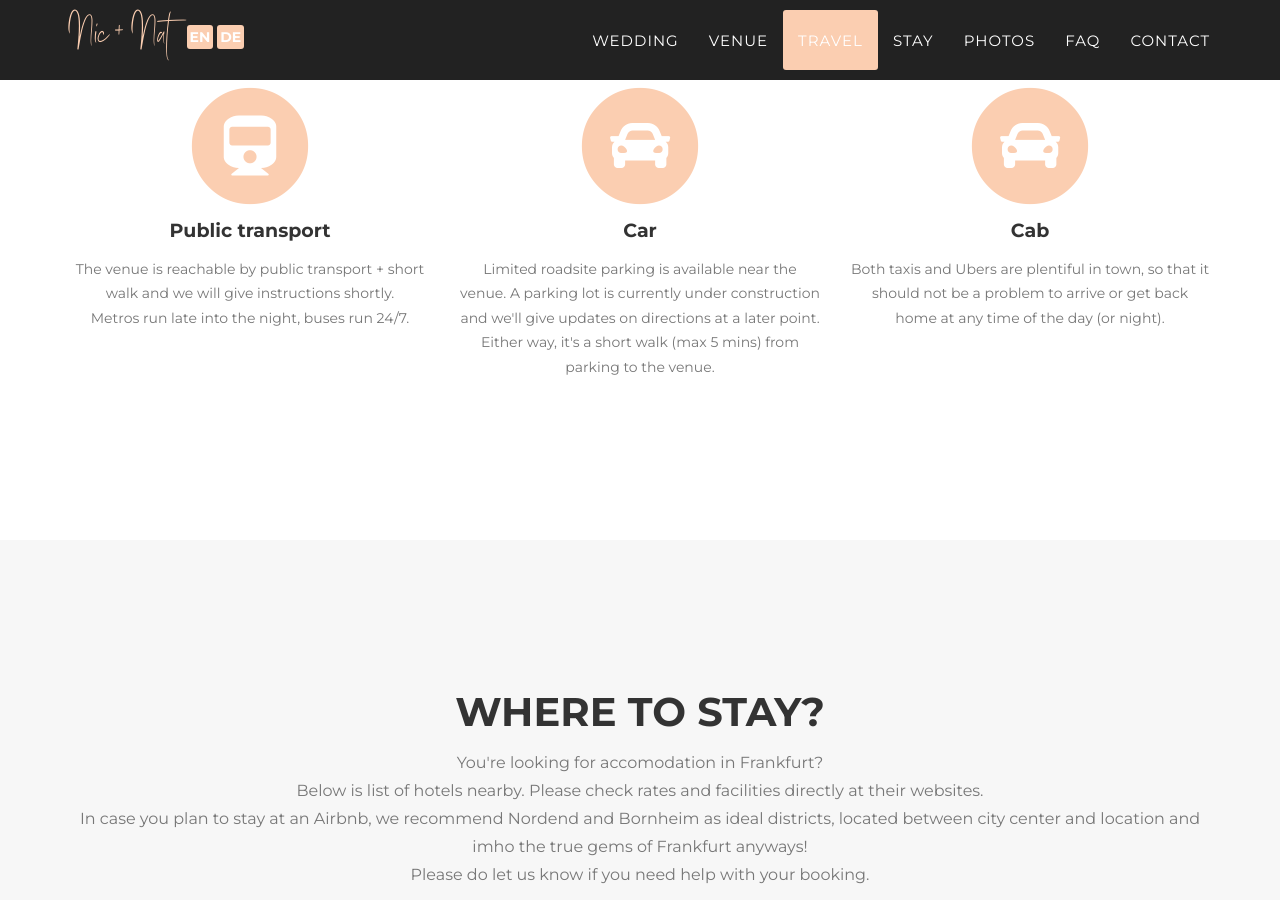
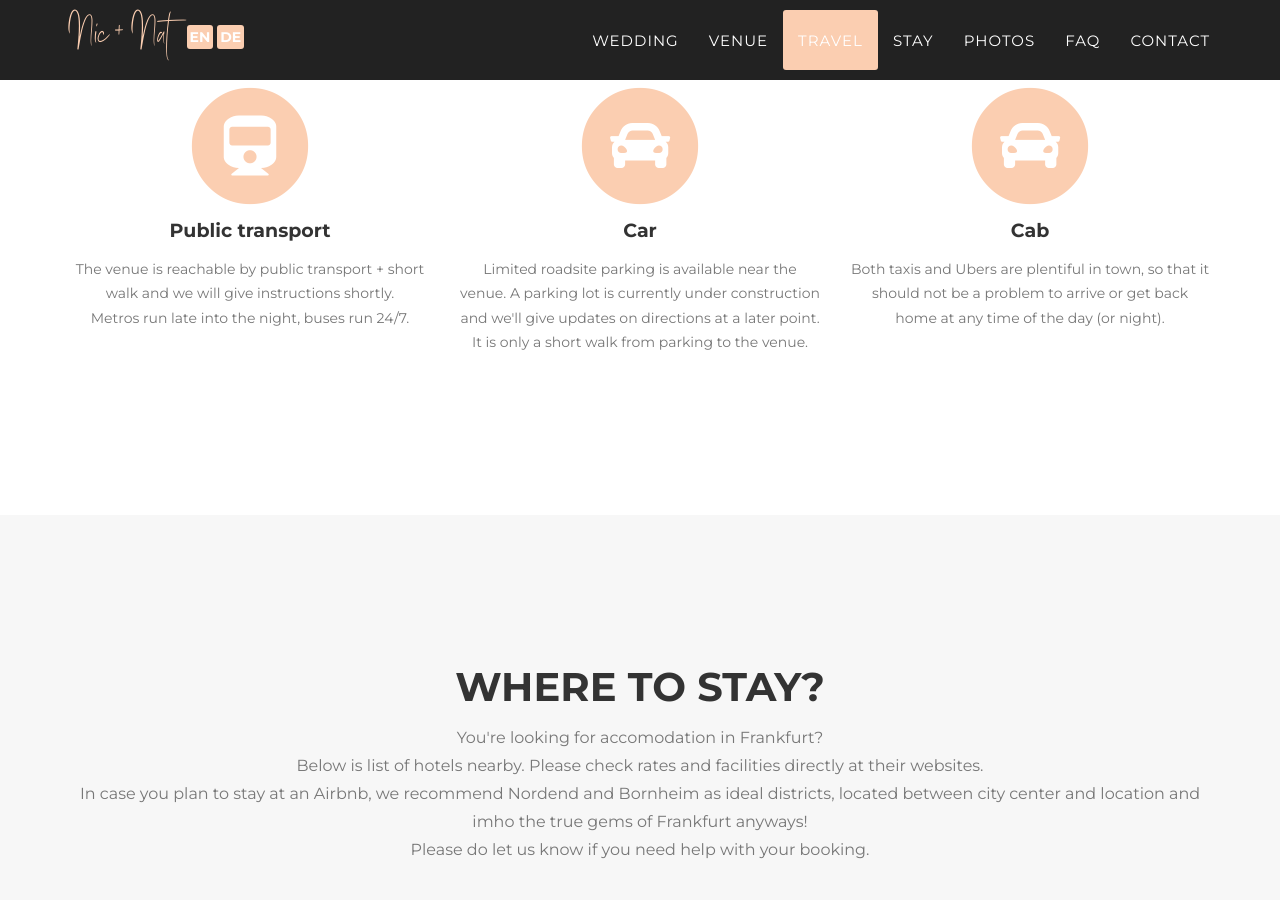
Before and after one commit to nic-nat/wedding, a Jekyll site: the page built from index.html, in a window 1280 px wide and 900 px high, scrolled down 3264 px. Built offline with Jekyll 4.4.1, drawn with Linux system fonts in a browser that asks for light colours; some web fonts are replaced.

Commit message:
Update travel.html

```diff
--- a/_includes/en_data/travel.html
+++ b/_includes/en_data/travel.html
@@ -21,7 +21,7 @@
                     <i class="fa fa-car fa-stack-1x fa-inverse"></i>
                 </span>
                 <h4 class="service-heading">Car</h4>
-                <p class="text-muted">Limited roadsite parking is available near the venue. A parking lot is currently under construction and we'll give updates on directions at a later point. Either way, it's a short walk (max 5 mins) from parking to the venue.</p>
+                <p class="text-muted">Limited roadsite parking is available near the venue. A parking lot is currently under construction and we'll give updates on directions at a later point. It is only a short walk from parking to the venue.</p>
             </div>
              <div class="col-md-4">
                 <span class="fa-stack fa-4x">
```
